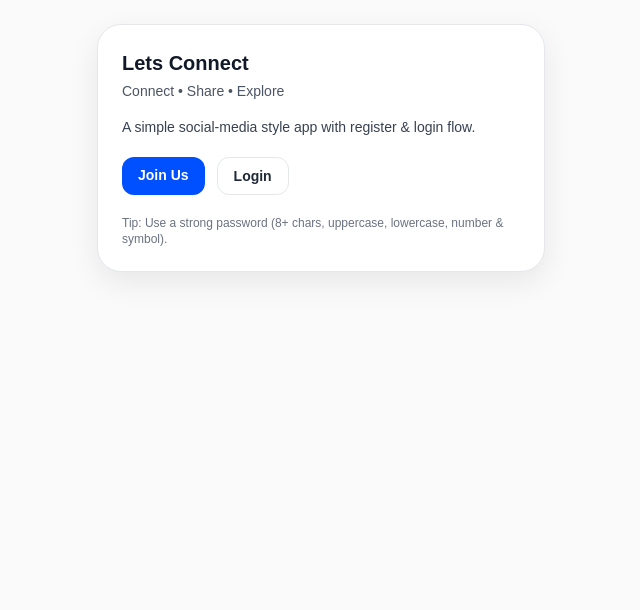
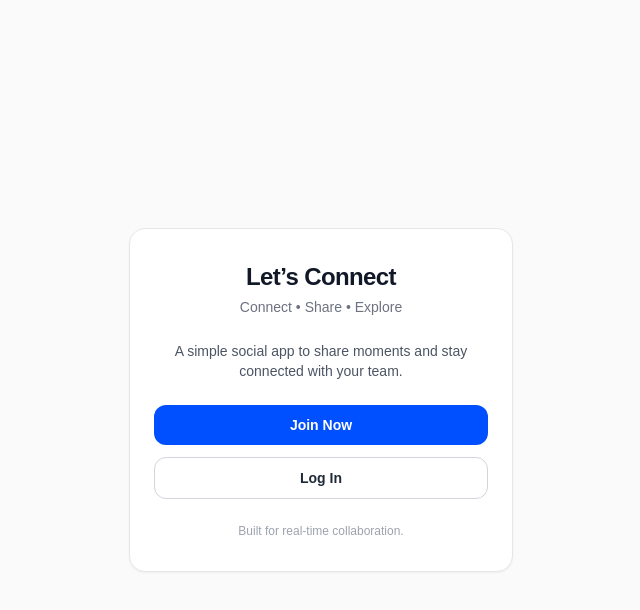
Before and after one commit to SHARATHKM2004/social-media-app-final-code, a Next.js app: page / in a window 1280 px wide. Shown: the top 610 px of the page, without its empty margins (319-959 px from the left). Built offline with nearby package versions, Linux system fonts and the light colour scheme.

Commit message:
ui enhance

```diff
--- a/src/app/page.tsx
+++ b/src/app/page.tsx
@@ -1,36 +1,44 @@
 import Link from "next/link";
 
-// ✅ SSG (Static Site Generation)
-// This page is fully static (no cookies/headers/no-store fetch).
-// Next.js will pre-render it at build time and serve from CDN.
 export default function LandingPage() {
   return (
-    <main className="min-h-screen bg-neutral-50 p-6">
-      <div className="mx-auto max-w-md rounded-3xl border border-gray-200 bg-white p-6 shadow-soft">
-        <h1 className="text-xl font-bold text-gray-900">Lets Connect</h1>
-        <p className="mt-1 text-sm text-gray-600">Connect • Share • Explore</p>
+    <main className="min-h-screen flex items-center justify-center bg-neutral-50 px-4">
+      <div className="w-full max-w-sm rounded-2xl border border-gray-200 bg-white px-6 py-8 shadow-sm">
+        {/* App Title */}
+        <div className="mb-6 text-center">
+          <h1 className="text-2xl font-bold text-gray-900 tracking-tight">
+            Let’s Connect
+          </h1>
+          <p className="mt-1 text-sm text-gray-500">
+            Connect • Share • Explore
+          </p>
+        </div>
 
-        <p className="mt-4 text-sm text-gray-700">
-          A simple social-media style app with register & login flow.
+        {/* Description */}
+        <p className="mb-6 text-center text-sm text-gray-600">
+          A simple social app to share moments and stay connected with your team.
         </p>
 
-        <div className="mt-5 flex gap-3">
+        {/* Actions */}
+        <div className="flex flex-col gap-3">
           <Link
             href="/register"
-            className="rounded-xl bg-brand-blue px-4 py-2 text-sm font-semibold text-white"
+            className="rounded-xl bg-brand-blue py-2.5 text-center text-sm font-semibold text-white hover:opacity-95"
           >
-            Join Us
+            Join Now
           </Link>
+
           <Link
             href="/login"
-            className="rounded-xl border border-gray-200 bg-white px-4 py-2 text-sm font-semibold text-gray-800"
+            className="rounded-xl border border-gray-300 py-2.5 text-center text-sm font-semibold text-gray-800 hover:bg-gray-50"
           >
-            Login
+            Log In
           </Link>
         </div>
 
-        <p className="mt-5 text-xs text-gray-500">
-          Tip: Use a strong password (8+ chars, uppercase, lowercase, number & symbol).
+        {/* Footer */}
+        <p className="mt-6 text-center text-xs text-gray-400">
+          Built for real-time collaboration.
         </p>
       </div>
     </main>
```
Also changed, not shown: public/sw.js.
